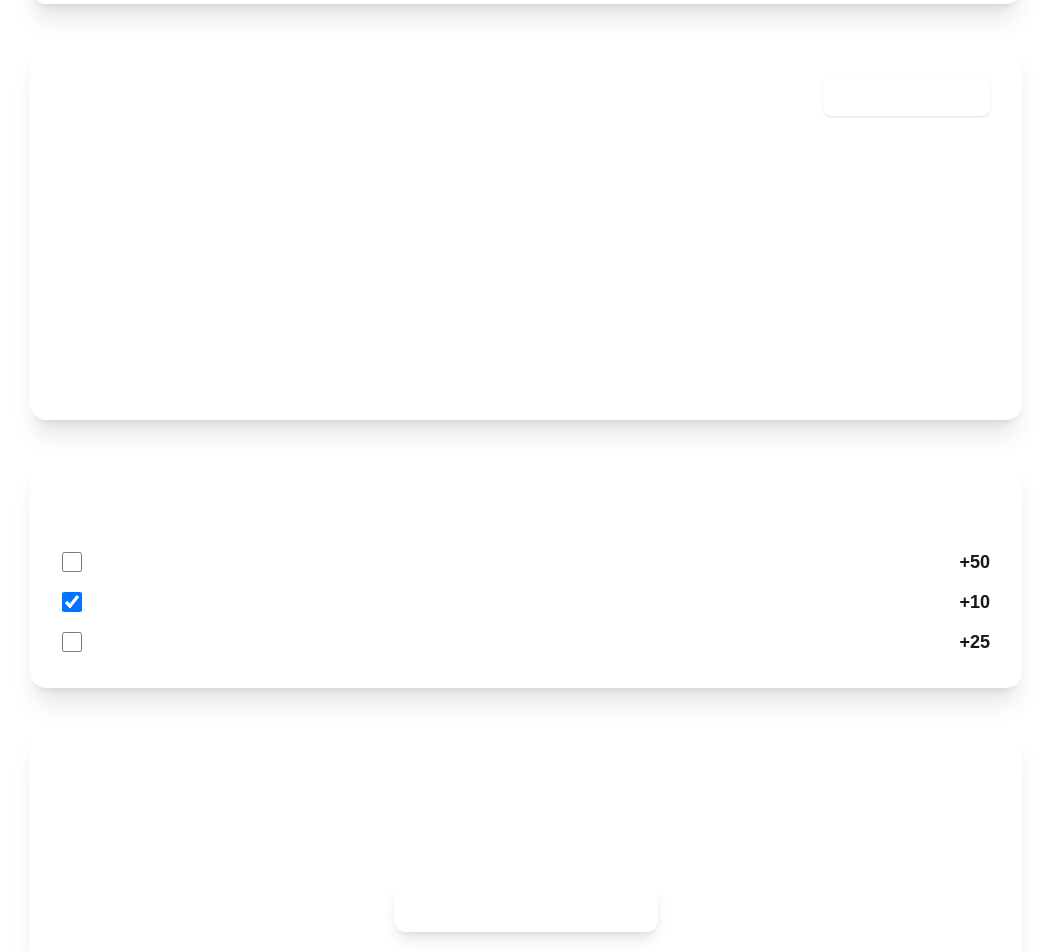
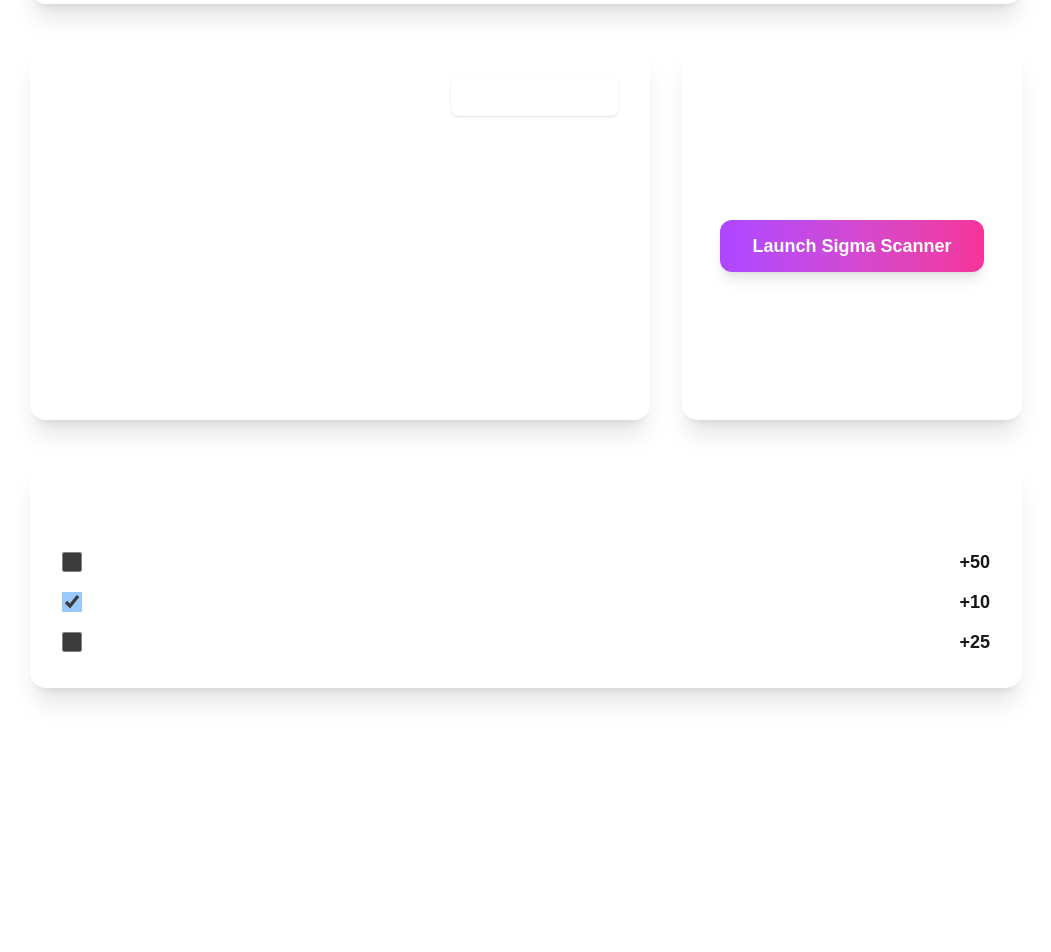
Before and after one commit to Xera-phix/sigma-score, a Next.js app in the folder sigmascore/: page /dashboard in a window 1280 px wide. Shown: the part 300-1252 px from the top of the page, without its empty margins (114-1165 px from the left). After the commit the page ends 1092 px from the top, so only its background shows below. Built offline with nearby package versions, Linux system fonts and the light colour scheme.

Commit message:
force dark mode

```diff
--- a/sigmascore/app/dashboard/page.tsx
+++ b/sigmascore/app/dashboard/page.tsx
@@ -28,7 +28,7 @@
     <div className="min-h-screen bg-vr-gradient relative overflow-hidden">
       <NavBar />
       <div className="max-w-5xl mx-auto pt-32 pb-16 px-4">
-        {/* Sigma Score & Rank */}
+        {/* Sigma Score & Rank - Full Top Row */}
         <section className="bg-white/10 backdrop-blur-md rounded-2xl shadow-xl p-8 mb-10 flex flex-col md:flex-row items-center justify-between gap-8">
           <div className="flex items-center gap-6">
             <img src={profilePic} alt="Profile" className="w-28 h-28 rounded-full border-4 border-vr-pink object-cover bg-black/30" />
@@ -45,8 +45,9 @@
             </div>
           </div>
         </section>
-        {/* Leaderboard */}
-        <section className="bg-white/10 backdrop-blur-md rounded-2xl shadow-xl p-8 mb-10">
+        {/* Leaderboard & Scanner Side by Side */}
+        <div className="flex flex-col md:flex-row gap-8 mb-10">
+          <section className="flex-1 bg-white/10 backdrop-blur-md rounded-2xl shadow-xl p-8">
             <div className="flex items-center justify-between mb-6">
               <h2 className="font-orbitron text-2xl text-white font-bold">
                 Sigma Leaderboard
@@ -58,7 +59,6 @@
                 Visit Leaderboard
               </button>
             </div>
-
             <ol className="space-y-3">
               {leaderboard.map((entry, i) => (
                 <li
@@ -75,7 +75,20 @@
               ))}
             </ol>
           </section>
-
+          {/* Scanner Column */}
+          <div className="md:w-[340px] w-full flex-shrink-0 mt-10 md:mt-0 flex md:items-center">
+            <section className="bg-white/10 backdrop-blur-md rounded-2xl shadow-xl p-8 flex flex-col items-center h-full w-full">
+              <h2 className="font-orbitron text-2xl text-white font-bold mb-4">Sigma Scanner</h2>
+              <p className="text-white/80 mb-6 text-center max-w-md">Scan your aura and get personalized sigma insights. Ready to see your true potential?</p>
+              <button
+                className="bg-gradient-to-r from-purple-500 via-vr-pink to-pink-500 text-white font-bold px-8 py-3 rounded-xl text-lg shadow-lg hover:scale-105 transition-transform"
+                onClick={() => window.location.href = '/scanner'}
+              >
+                Launch Sigma Scanner
+              </button>
+            </section>
+          </div>
+        </div>
         {/* Daily Tasks */}
         <section className="bg-white/10 backdrop-blur-md rounded-2xl shadow-xl p-8 mb-10">
           <h2 className="font-orbitron text-2xl text-white font-bold mb-6">Daily Tasks</h2>
@@ -91,17 +104,6 @@
             ))}
           </ul>
         </section>
-        {/* Sigma Scanner */}
-        <section className="bg-white/10 backdrop-blur-md rounded-2xl shadow-xl p-8 flex flex-col items-center">
-          <h2 className="font-orbitron text-2xl text-white font-bold mb-4">Sigma Scanner</h2>
-          <p className="text-white/80 mb-6 text-center max-w-md">Scan your aura and get personalized sigma insights. Ready to see your true potential?</p>
-          <button
-            className="bg-gradient-to-r from-vr-purple via-vr-red to-vr-coral text-white font-bold px-8 py-3 rounded-xl text-lg shadow-lg hover:scale-105 transition-transform"
-            onClick={() => window.location.href = '/scanner'}
-          >
-            Launch Sigma Scanner
-          </button>
-        </section>
       </div>
     </div>
   );
--- a/sigmascore/app/globals.css
+++ b/sigmascore/app/globals.css
@@ -12,17 +12,21 @@
   --font-mono: var(--font-geist-mono);
 }
 
+body {
+  background: var(--background);
+  color: var(--foreground);
+  font-family: Arial, Helvetica, sans-serif;
+}
+
+html {
+  color-scheme: dark;
+}
+
 @media (prefers-color-scheme: dark) {
   :root {
     --background: #0a0a0a;
     --foreground: #ededed;
   }
-}
-
-body {
-  background: var(--background);
-  color: var(--foreground);
-  font-family: Arial, Helvetica, sans-serif;
 }
 
 .fade-slide-enter {
```
Lines whose indentation alone changed are shown as unchanged.
